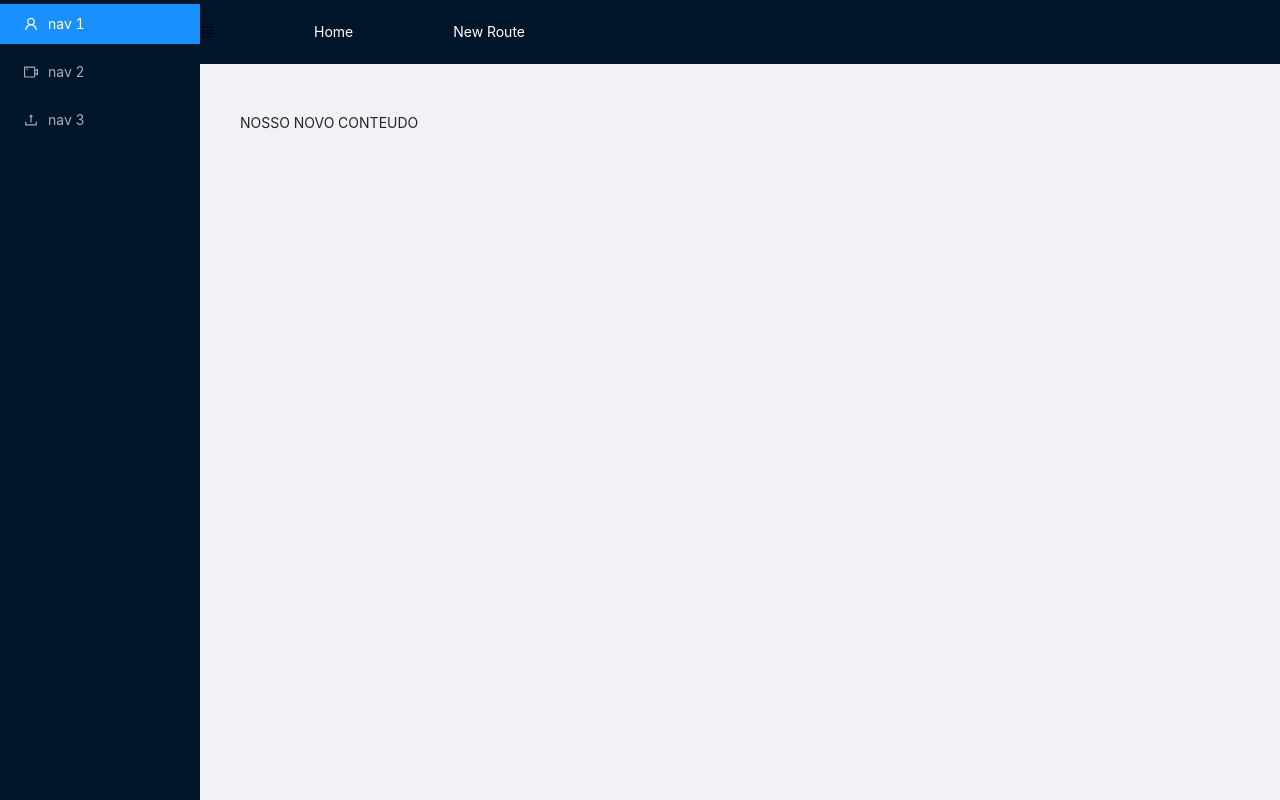
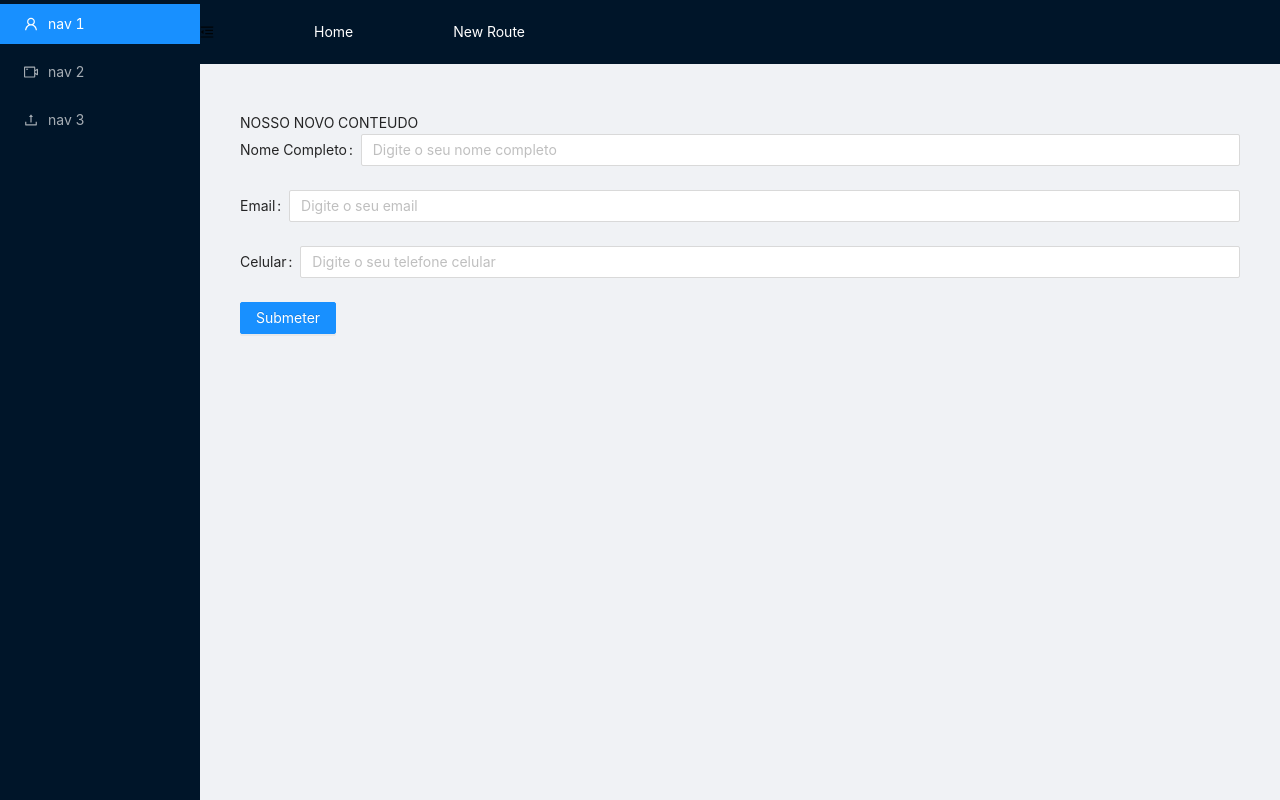
Before and after one commit to plsalles/iron-ecommerce-geek, a React (Create React App) app: page /new-route in a window 1280 px wide. Built offline with nearby package versions, Linux system fonts and the light colour scheme; no server answers.

Commit message:
feat(form) implement form with intelligent validation

```diff
--- a/package.json
+++ b/package.json
@@ -8,11 +8,14 @@
     "@testing-library/user-event": "^7.2.1",
     "antd": "^4.2.0",
     "axios": "^0.19.2",
+    "formik": "^2.1.4",
     "react": "^16.13.1",
     "react-dom": "^16.13.1",
+    "react-input-mask": "^2.0.4",
     "react-router-dom": "^5.2.0",
     "react-scripts": "3.4.1",
-    "styled-components": "^5.1.0"
+    "styled-components": "^5.1.0",
+    "yup": "^0.29.0"
   },
   "scripts": {
     "start": "react-scripts start",
--- a/src/components/atoms/Button/Button.js
+++ b/src/components/atoms/Button/Button.js
@@ -1,6 +1,7 @@
 import React from 'react';
+import { Button as ButtonBase } from 'antd'
 
-const Button = ({ children, method }) => <button onClick={() => method()}>{children}</button>;
+const Button = ({ isLoading, children, method, type }) => <ButtonBase type="primary" loading={isLoading} htmlType={type || 'Button'} onClick={() => method && method()}>{children}</ButtonBase>;
 
 export const teste = () => {
   console.log('OI');
--- /dev/null
+++ b/src/components/atoms/NewInput/Input.js
@@ -0,0 +1,50 @@
+import React from 'react';
+import { InputBase, InputNormal, InputMask } from './Input.style';
+
+const Input = ({
+  label,
+  name,
+  mask,
+  value,
+  handleChange,
+  handleBlur,
+  isLoading,
+  placeholder,
+  error,
+  touched,
+}) => {
+  const hasMask = !!mask;
+  const hasError = !!error;
+  const hasTouched = touched;
+
+  return (
+    <InputBase
+      label={label}
+      name={name}
+      validateStatus={hasError && hasTouched ? 'error' : undefined}
+      help={error}
+    >
+      {hasMask ? (
+        <InputMask
+          value={value}
+          onChange={handleChange}
+          onBlur={handleBlur}
+          mask={mask}
+          disabled={isLoading}
+          placeholder={placeholder}
+          maskChar={null}
+        />
+      ) : (
+        <InputNormal
+          value={value}
+          onChange={handleChange}
+          onBlur={handleBlur}
+          disabled={isLoading}
+          placeholder={placeholder}
+        />
+      )}
+    </InputBase>
+  );
+};
+
+export default Input;
--- /dev/null
+++ b/src/components/atoms/NewInput/Input.style.js
@@ -0,0 +1,11 @@
+import styled from 'styled-components';
+import { Form, Input as InputAntd } from 'antd';
+import ReactInputMask from 'react-input-mask';
+
+const { Item } = Form;
+
+export const InputBase = styled(Item)``;
+
+export const InputNormal = styled(InputAntd)``;
+
+export const InputMask = styled(ReactInputMask)``;
--- a/src/components/atoms/index.js
+++ b/src/components/atoms/index.js
@@ -1,4 +1,5 @@
 export { default as Button } from './Button/Button';
 export { default as Input } from './Input/Input';
+export { default as NewInput } from './NewInput/Input';
 export { default as Text} from './Text/Text';
 export { default as Title } from './Title/Title';
--- /dev/null
+++ b/src/components/molecules/FormTest/FormTest.js
@@ -0,0 +1,72 @@
+import React from 'react';
+import { FormBase } from './FormTest.style';
+import FormSchema from './FormTest.schema';
+import { NewInput, Button } from '../../atoms';
+
+const FormTest = () => {
+  const initialValues = {
+    name: '',
+    email: '',
+    cellphone: '',
+  };
+
+  const submitMethod = (values, actions) => {
+    setTimeout(() => {
+      alert(JSON.stringify(values, null, 2));
+      actions.setSubmitting(false);
+    }, 1000);
+  };
+
+  return (
+    <FormBase
+      initialValues={initialValues}
+      validationSchema={FormSchema}
+      onSubmit={submitMethod}
+      render={({ handleSubmit, handleChange, handleBlur, values, errors, touched, isSubmitting, ...rest }) => (
+        <form onSubmit={handleSubmit}>
+          {console.log(values, errors, touched)}
+          <NewInput
+            {...rest}
+            label="Nome Completo"
+            name="name"
+            placeholder="Digite o seu nome completo"
+            handleChange={handleChange}
+            handleBlur={handleBlur}
+            value={values.name}
+            error={errors.name}
+            touched={touched.name}
+            isLoading={isSubmitting}
+          />
+          <NewInput
+            {...rest}
+            label="Email"
+            name="email"
+            placeholder="Digite o seu email"
+            handleChange={handleChange}
+            handleBlur={handleBlur}
+            value={values.email}
+            error={errors.email}
+            touched={touched.email}
+            isLoading={isSubmitting}
+          />
+          <NewInput
+            {...rest}
+            label="Celular"
+            name="cellphone"
+            placeholder="Digite o seu telefone celular"
+            handleChange={handleChange}
+            handleBlur={handleBlur}
+            value={values.cellphone}
+            error={errors.cellphone}
+            touched={touched.cellphone}
+            mask={values.cellphone && "(99)99999-9999"}
+            isLoading={isSubmitting}
+          />
+          <Button type="submit" isLoading={isSubmitting}>Submeter</Button>
+        </form>
+      )}
+    />
+  );
+};
+
+export default FormTest;
--- /dev/null
+++ b/src/components/molecules/FormTest/FormTest.schema.js
@@ -0,0 +1,18 @@
+import * as yup from 'yup';
+
+const formTestSchema = yup.object().shape({
+  name: yup.string()
+    .min(3, 'Campo com no mínimo 3 caracteres')
+    .max(100, 'Campo com no máximo 100 caracteres')
+    .required('Campo obrigatório'),
+  email: yup.string()
+    .required('Campo obrigatório')
+    .matches()
+    .email('Formato inválido'),
+  cellphone: yup.string()
+    .min(13, 'Campo com no mínimo 13 caracteres')
+    .max(14, 'Campo com no máximo 14 caracteres')
+    .required('Campo obrigatório'),
+});
+
+export default formTestSchema;
--- /dev/null
+++ b/src/components/molecules/FormTest/FormTest.style.js
@@ -0,0 +1,4 @@
+import styled from 'styled-components';
+import { Formik } from 'formik';
+
+export const FormBase = styled(Formik)``;
--- a/src/components/molecules/index.js
+++ b/src/components/molecules/index.js
@@ -1,2 +1,3 @@
 export { default as FormSearchProducts } from './FormSearchProducts/FormSearchProducts';
+export { default as FormTest } from './FormTest/FormTest';
 export { default as ProductCard } from './ProductCard/ProductCard';
--- a/src/pages/SecondPage/SecondPage.js
+++ b/src/pages/SecondPage/SecondPage.js
@@ -1,11 +1,13 @@
 import React from 'react';
 import { GeneralTemplate } from '../../templates';
 import { Redirect } from 'react-router-dom';
+import { FormTest } from '../../components/molecules';
 
 const SecondPage = ({ loggedUser }) => {
   return loggedUser ? (
     <GeneralTemplate>
       NOSSO NOVO CONTEUDO
+      <FormTest />
     </GeneralTemplate>
   ) : <Redirect to="/teste/NAO-AUTORIZADO!" />;
 };
```
Also changed, not shown: 1 other file (tests, documents, lock files or other folders).
